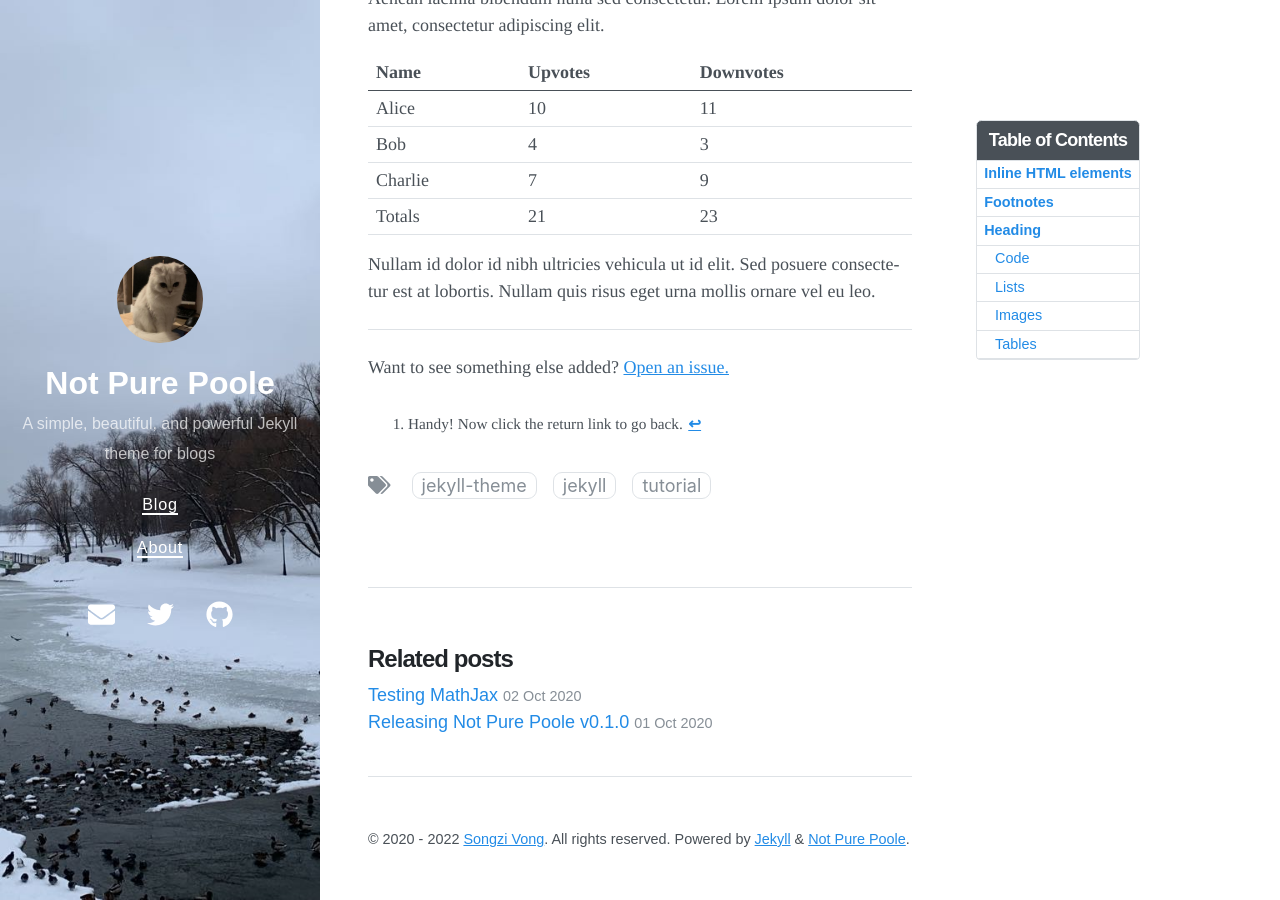
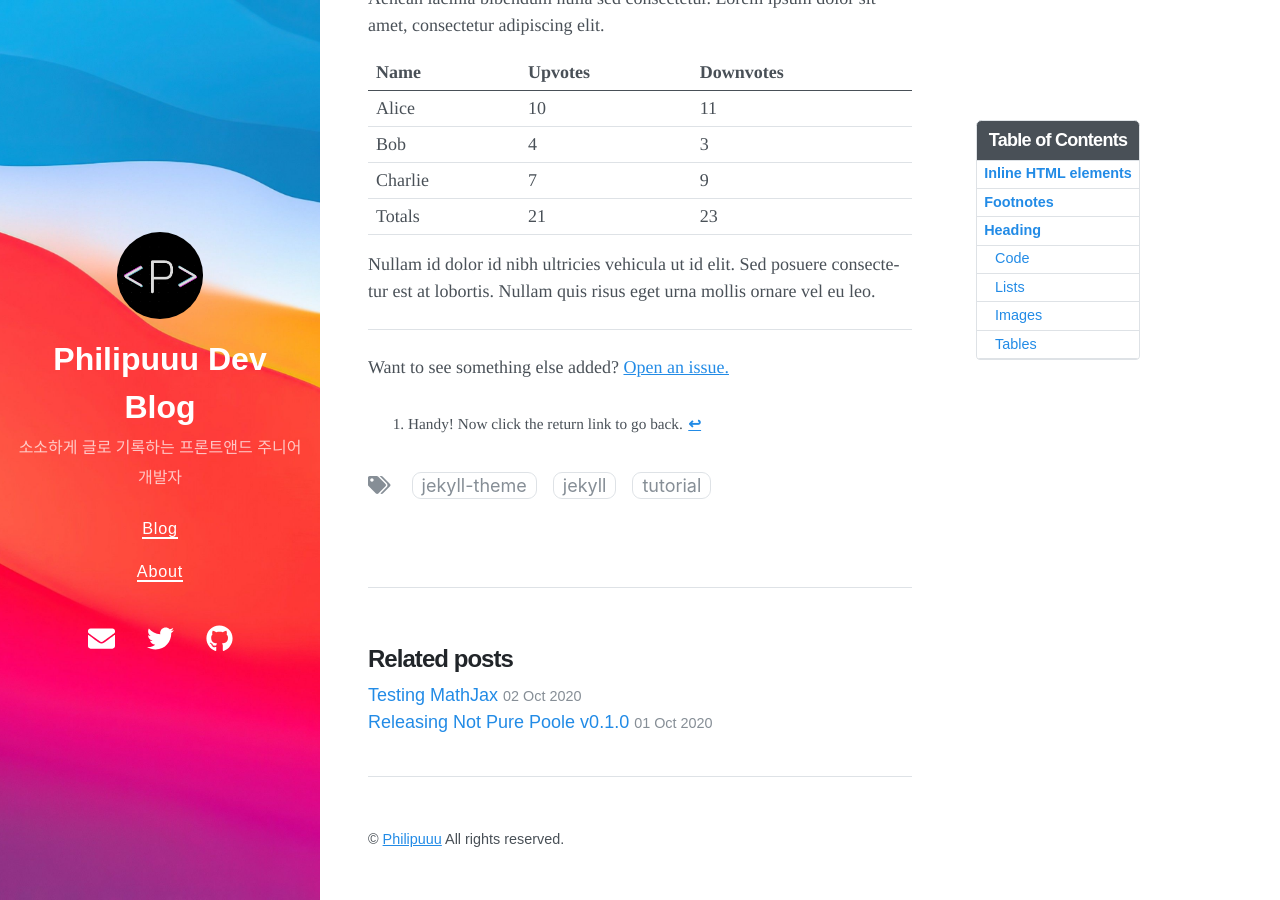
Before and after one commit to topgun0415/topgun0415.github.io, a Jekyll site: the page built from _posts/2020-09-29-welcome-to-not-pure-poole.md, in a window 1280 px wide and 900 px high, scrolled down 4540 px. Built offline with Jekyll 4.4.1, drawn with Linux system fonts in a browser that asks for light colours; nearby versions of some CDN libraries; some of the changed text lies outside the part shown.

Commit message:
Github blog change

```diff
--- a/_config.yml
+++ b/_config.yml
@@ -1,11 +1,11 @@
 # Setup
-title: Not Pure Poole
-description: A simple, beautiful, and powerful Jekyll theme for blogs
+title: Philipuuu Dev Blog
+description: 소소하게 글로 기록하는 프론트앤드 주니어 개발자
 url: https://topgun0415.github.io
-avatar: /avatar.jpeg
+avatar: /profile.png
 paginate: 5
 permalink: pretty
-cover_image: /bg.jpeg
+cover_image: /background.jpeg
 
 # Gems
 plugins:
@@ -54,6 +54,6 @@ sass:
 
 # Specify the author for blog posts
 author:
-  name: Songzi Vong
-  url: https://github.com/vszhub/
-  email: vszhub@gmail.com
+  name: Philip Lee
+  url: https://github.com/topgun0415
+  email: topgun920415@gmail.com
--- a/_includes/content.html
+++ b/_includes/content.html
@@ -1,17 +1,13 @@
-<main>
-  {{ content }}
-</main>
+<main>{{ content }}</main>
 
 <footer class="footer">
-  {%- assign year_from = site.posts[-1].date | date: '%Y' -%}
-  {%- assign year_to   = site.time | date: '%Y' -%}
-  {%- if year_from == nil or year_from == year_to -%}
-    {%- assign year_string = year_from -%}
-  {%- else -%}
-    {%- assign year_string = year_from | append: '&nbsp;' | append: '-' | append: '&nbsp;' | append: year_to -%}
-  {%- endif -%}
+  {%- assign year_from = site.posts[-1].date | date: '%Y' -%} {%- assign year_to
+  = site.time | date: '%Y' -%} {%- if year_from == nil or year_from == year_to
+  -%} {%- assign year_string = year_from -%} {%- else -%} {%- assign year_string
+  = year_from | append: '&nbsp;' | append: '-' | append: '&nbsp;' | append:
+  year_to -%} {%- endif -%}
   <small>
-    &copy; {{ year_string }} {% if site.author %}<a href="{{ site.author.url }}">{{ site.author.name }}</a>{% endif %}. All rights reserved.
-    Powered by <a href="https://jekyllrb.com/">Jekyll</a> & <a href="https://github.com/vszhub/not-pure-poole">Not Pure Poole</a>.
+    &copy; <a href="https://github.com/topgun0415">Philipuuu</a> All rights
+    reserved.
   </small>
 </footer>
--- a/_layouts/default.html
+++ b/_layouts/default.html
@@ -1,5 +1,5 @@
 <!doctype html>
-<html lang="{{ page.lang | default: site.lang | default: "en" }}">
+<html lang="{{ page.lang | default: site.lang | default: "kr" }}">
 
   {% include head.html %}
 
--- a/_posts/2020-09-29-welcome-to-not-pure-poole.md
+++ b/_posts/2020-09-29-welcome-to-not-pure-poole.md
@@ -1,17 +1,18 @@
 ---
 layout: post
-title: Welcome to Not Pure Poole
+title: Philipuuu blog description
 date: 2020-09-29 23:18 +0800
 last_modified_at: 2020-10-01 01:08:25 +0800
 tags: [jekyll theme, jekyll, tutorial]
-toc:  true
+toc: true
 ---
+
 Welcome to **Not Pure Poole**! This is an example post to show the layout.
 {: .message }
 
 First, do you notice the TOC on the right side? Try to scroll down to read this post, you'll find that the TOC is always sticky in the viewport.
 
-Cum sociis natoque penatibus et magnis <a href="#">dis parturient montes</a>, nascetur ridiculus mus. *Aenean eu leo quam.* Pellentesque ornare sem lacinia quam venenatis vestibulum. Sed posuere consectetur est at lobortis. Cras mattis consectetur purus sit amet fermentum.
+Cum sociis natoque penatibus et magnis <a href="#">dis parturient montes</a>, nascetur ridiculus mus. _Aenean eu leo quam._ Pellentesque ornare sem lacinia quam venenatis vestibulum. Sed posuere consectetur est at lobortis. Cras mattis consectetur purus sit amet fermentum.
 
 > Curabitur blandit tempus porttitor. Nullam quis risus eget urna mollis ornare vel eu leo. Nullam id dolor id nibh ultricies vehicula ut id elit.
 
@@ -22,7 +23,7 @@ Etiam porta **sem malesuada magna** mollis euismod. Cras mattis consectetur puru
 HTML defines a long list of available inline tags, a complete list of which can be found on the [Mozilla Developer Network](https://developer.mozilla.org/en-US/docs/Web/HTML/Element).
 
 - **To bold text**, use `<strong>`.
-- *To italicize text*, use `<em>`.
+- _To italicize text_, use `<em>`.
 - <mark>To highlight</mark>, use `<mark>`.
 - Abbreviations, like <abbr title="HyperText Markup Langage">HTML</abbr> should use `<abbr>`, with an optional `title` attribute for the full phrase.
 - Citations, like <cite>&mdash; Mark Otto</cite>, should use `<cite>`.
@@ -162,7 +163,7 @@ Aenean lacinia bibendum nulla sed consectetur. Lorem ipsum dolor sit amet, conse
 
 Nullam id dolor id nibh ultricies vehicula ut id elit. Sed posuere consectetur est at lobortis. Nullam quis risus eget urna mollis ornare vel eu leo.
 
------
+---
 
 Want to see something else added? <a href="https://github.com/vszhub/not-pure-poole/issues/new">Open an issue.</a>
 
```
Also changed, not shown: avatar.jpeg (deleted), background.jpeg (added), bg.jpeg (deleted), profile.png (added).
